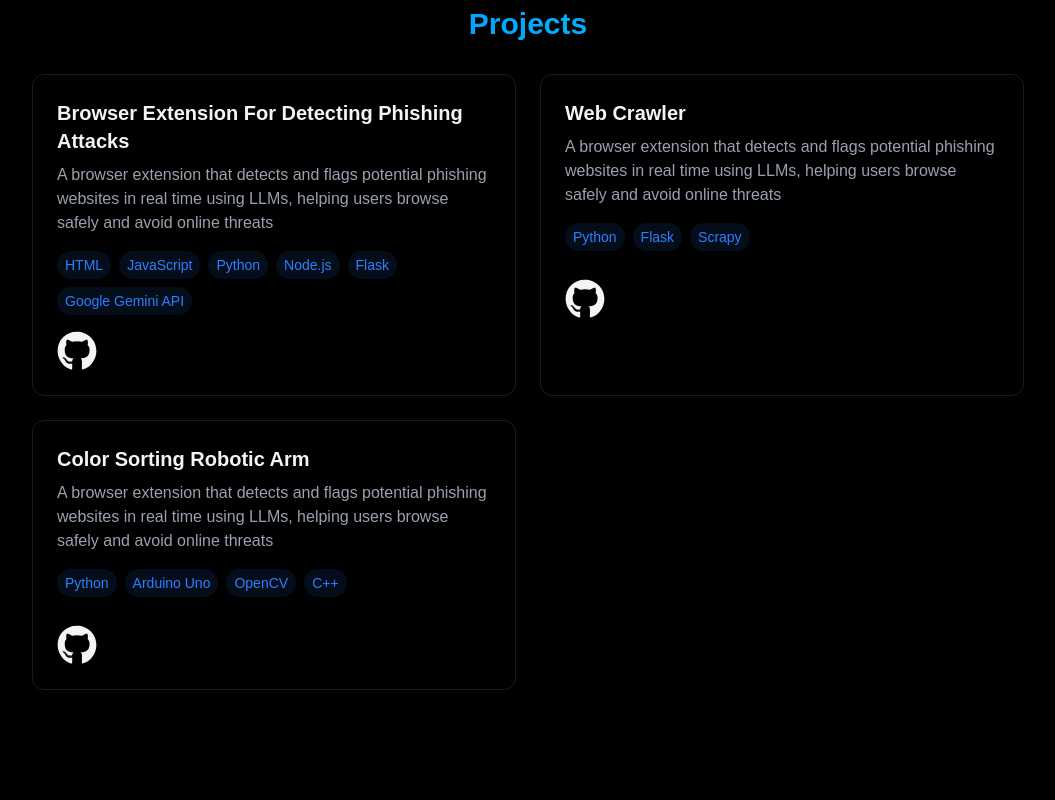
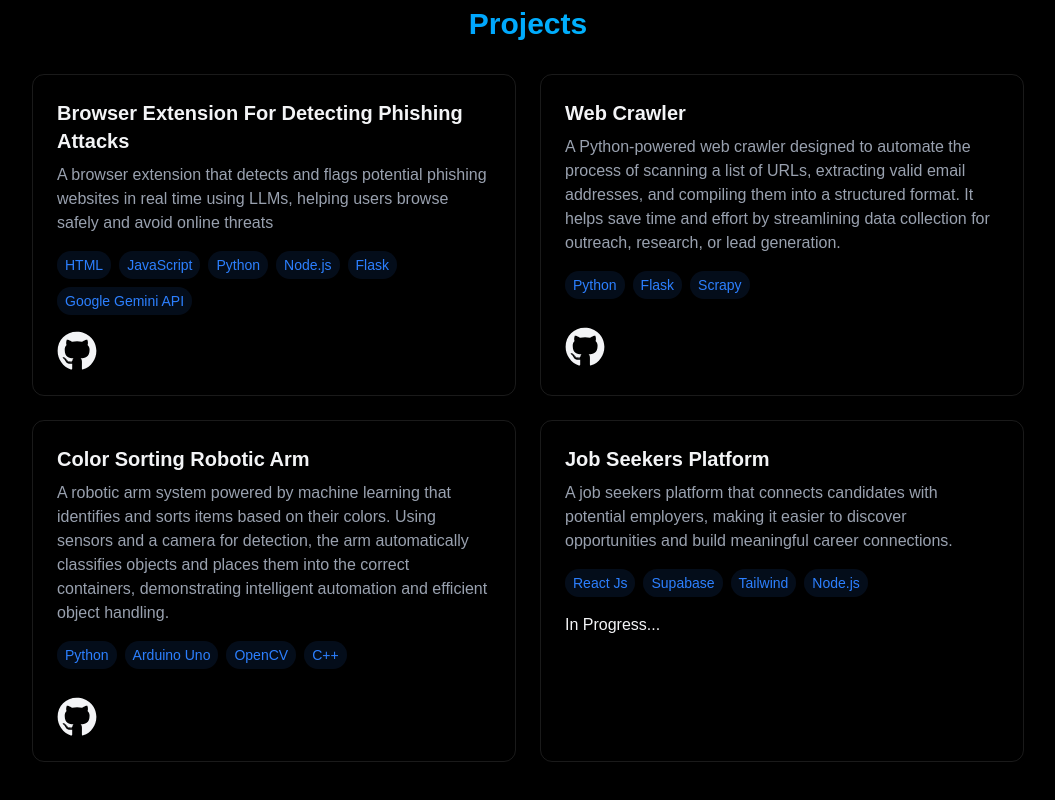
Before and after one commit to ch4rm78/kenny-portfolio, a React (Vite) app: page / in a window 1280 px wide. Shown: the part 1860-2660 px from the top of the page, without its empty margins (112-1167 px from the left). Built offline with nearby package versions, Linux system fonts and the light colour scheme; no server answers.

Commit message:
descriptions modified

```diff
--- a/src/components/section/Projects.jsx
+++ b/src/components/section/Projects.jsx
@@ -35,8 +35,9 @@ const Projects = () => {
           </div>
           <div className="p-6 rounded-xl border border-white/10 hover:-translate-y-1 hover:border-blue-500/30 hover:shadow-[0_2px_8px_rgba(59,130,246,0.2)] transition">
             <h3 className='text-xl font-bold mb-2'>Web Crawler</h3>
-            <p className='text-gray-400 mb-4'>A browser extension that detects and flags potential phishing websites in real time using LLMs,
-              helping users browse safely and avoid online threats</p>
+            <p className='text-gray-400 mb-4'>A Python-powered web crawler designed to automate the process of scanning a list of URLs,
+              extracting valid email addresses, and compiling them into a structured format. It helps save time and effort by streamlining
+              data collection for outreach, research, or lead generation.</p>
             <div className='flex flex-wrap gap-2 mb-4'>
               {['Python', 'Flask', "Scrapy"].map((tech, key) => (
                 <span key={key} className="bg-blue-500/10 text-blue-500 px-2 py-1 rounded-full text-sm hover:bg-blue-500/20
@@ -55,8 +56,8 @@ const Projects = () => {
 
           <div className="p-6 rounded-xl border border-white/10 hover:-translate-y-1 hover:border-blue-500/30 hover:shadow-[0_2px_8px_rgba(59,130,246,0.2)] transition">
             <h3 className='text-xl font-bold mb-2'>Color Sorting Robotic Arm</h3>
-            <p className='text-gray-400 mb-4'>A browser extension that detects and flags potential phishing websites in real time using LLMs,
-              helping users browse safely and avoid online threats</p>
+            <p className='text-gray-400 mb-4'>A robotic arm system powered by machine learning that identifies and sorts items based on their colors. Using sensors and a camera for detection,
+              the arm automatically classifies objects and places them into the correct containers, demonstrating intelligent automation and efficient object handling.</p>
             <div className='flex flex-wrap gap-2 mb-4'>
               {['Python', 'Arduino Uno', "OpenCV", "C++"].map((tech, key) => (
                 <span key={key} className="bg-blue-500/10 text-blue-500 px-2 py-1 rounded-full text-sm hover:bg-blue-500/20
@@ -73,6 +74,24 @@ const Projects = () => {
             </div>
           </div>
 
+           <div className="p-6 rounded-xl border border-white/10 hover:-translate-y-1 hover:border-blue-500/30 hover:shadow-[0_2px_8px_rgba(59,130,246,0.2)] transition">
+            <h3 className='text-xl font-bold mb-2'>Job Seekers Platform</h3>
+            <p className='text-gray-400 mb-4'>A job seekers platform that connects candidates with potential employers,
+              making it easier to discover opportunities and build meaningful career connections.</p>
+            <div className='flex flex-wrap gap-2 mb-4'>
+              {['React Js', 'Supabase', "Tailwind", "Node.js"].map((tech, key) => (
+                <span key={key} className="bg-blue-500/10 text-blue-500 px-2 py-1 rounded-full text-sm hover:bg-blue-500/20
+                                                            hover:shadow-[0_2px_8px_rgba(59,130,246,0.1)] transition-all">
+                  {tech}
+                </span>
+              ))}
+            </div>
+
+            <div className='flex justify-between items-center'>
+              <h3>In Progress...</h3>
+            </div>
+          </div>
+
         </div>
       </div>
       </RevealOnScroll>
```
